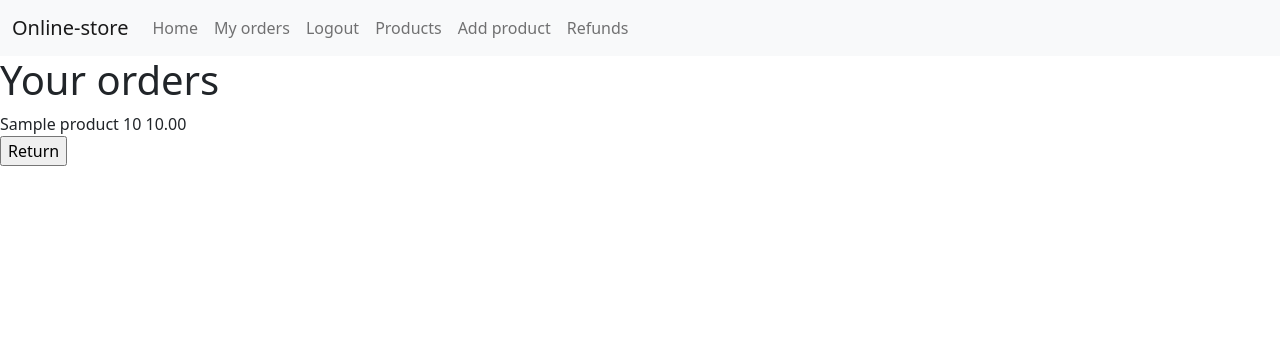
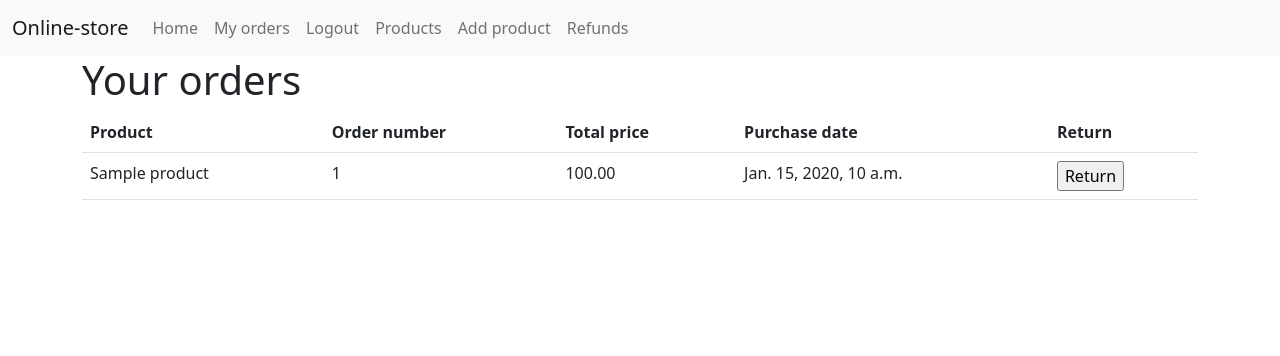
Before and after one commit to VolodymyrKhabarov/online_store, a Django app: page /orders in a window 1280 px wide. Shown: the top 356 px of the page. Run offline with Django 4.2, Linux system fonts and the light colour scheme; a user stored in the database is signed in; tables that the repository leaves empty hold one stand-in row (values such as "Sample post").

Commit message:
виправив orders.html - відобразив список покупок у вигляді таблиці; у products/views.py для моделі RefundListView змінив контекст - додав у контекст загальну вартість покупки товару

```diff
--- a/products/templates/orders.html
+++ b/products/templates/orders.html
@@ -2,23 +2,42 @@
 {% load static %}
 
 {% block content %}
-
+    <div class="container">
         <h1>Your orders</h1>
+        {% if orders %}
             {% for order in orders %}
                 {% if order.user_id == user %}
-            {{ order.product_id }}
-            {{ order.description }}
-            {{ order.amount }}
-            {{ order.product_id.price }}
-            {{ order.created_at }}
+                    <table class="table">
+                        <thead>
+                            <tr>
+                                <th>Product</th>
+                                <th>Order number</th>
+                                <th>Total price</th>
+                                <th>Purchase date</th>
+                                <th>Return</th>
+                            </tr>
+                        </thead>
+                        <tbody>
+                            <tr>
+                                <td>{{ order.product_id }}</td>
+                                <td>{{ order.pk }}</td>
+                                <td>{{ order.total_price }}</td>
+                                <td>{{ order.purchased_at }}</td>
+                                <td>
                                     <form action="{% url "orders" %}" method="post">
                                         {% csrf_token %}
                                         {{ form.as_p }}
                                         <input type="submit" value="Return">
                                         <input type="hidden" value="{{ order.pk }}" name="pk">
                                     </form>
-            <br>
+                                </td>
+                            </tr>
+                        </tbody>
+                    </table>
                 {% endif %}
             {% endfor %}
-
+        {% else %}
+            <p>You have not orders</p>
+        {% endif %}
+    </div>
 {% endblock %}
--- a/products/views.py
+++ b/products/views.py
@@ -42,6 +42,7 @@ class ProductListView(ListView):
             user.save()
             product.save()
             purchase.save()
+
         return HttpResponseRedirect(request.META.get("HTTP_REFERER"))
 
 
@@ -61,12 +62,17 @@ class PurchaseListView(LoginRequiredMixin, ListView, FormView):
     form_class = ReturnPurchaseForm
     success_url = reverse_lazy("orders")
 
+    def get_context_data(self, **kwargs):
+        context = super().get_context_data(**kwargs)
+        for order in context["orders"]:
+            order.total_price = order.amount * order.product_id.price
+        return context
+
     def form_valid(self, form):
         purchase = PurchaseModel.objects.get(pk=self.request.POST["pk"])
         if purchase.purchased_at + timedelta(seconds=180) > timezone.now():
             messages.info(request=self.request, message="Your request has been accepted")
-            ReturnPurchaseModel.objects.create(
-                product=purchase)
+            ReturnPurchaseModel.objects.create(product=purchase)
             return redirect("orders")
         else:
             messages.info(request=self.request, message="Return period ended")
@@ -82,10 +88,12 @@ class CreateProductView(PermissionRequiredMixin, FormView):
     success_url = reverse_lazy("add")
 
     def form_valid(self, form):
-        ProductModel.objects.create(name = self.request.POST["name"],
-                               description = self.request.POST["description"],
-                               price = self.request.POST["price"],
-                               quantity=self.request.POST["quantity"])
+        ProductModel.objects.create(
+            name=self.request.POST["name"],
+            description=self.request.POST["description"],
+            price=self.request.POST["price"],
+            quantity=self.request.POST["quantity"]
+        )
         return super(CreateProductView, self).form_valid(form)
 
 
```
Lines whose indentation alone changed are shown as unchanged.
